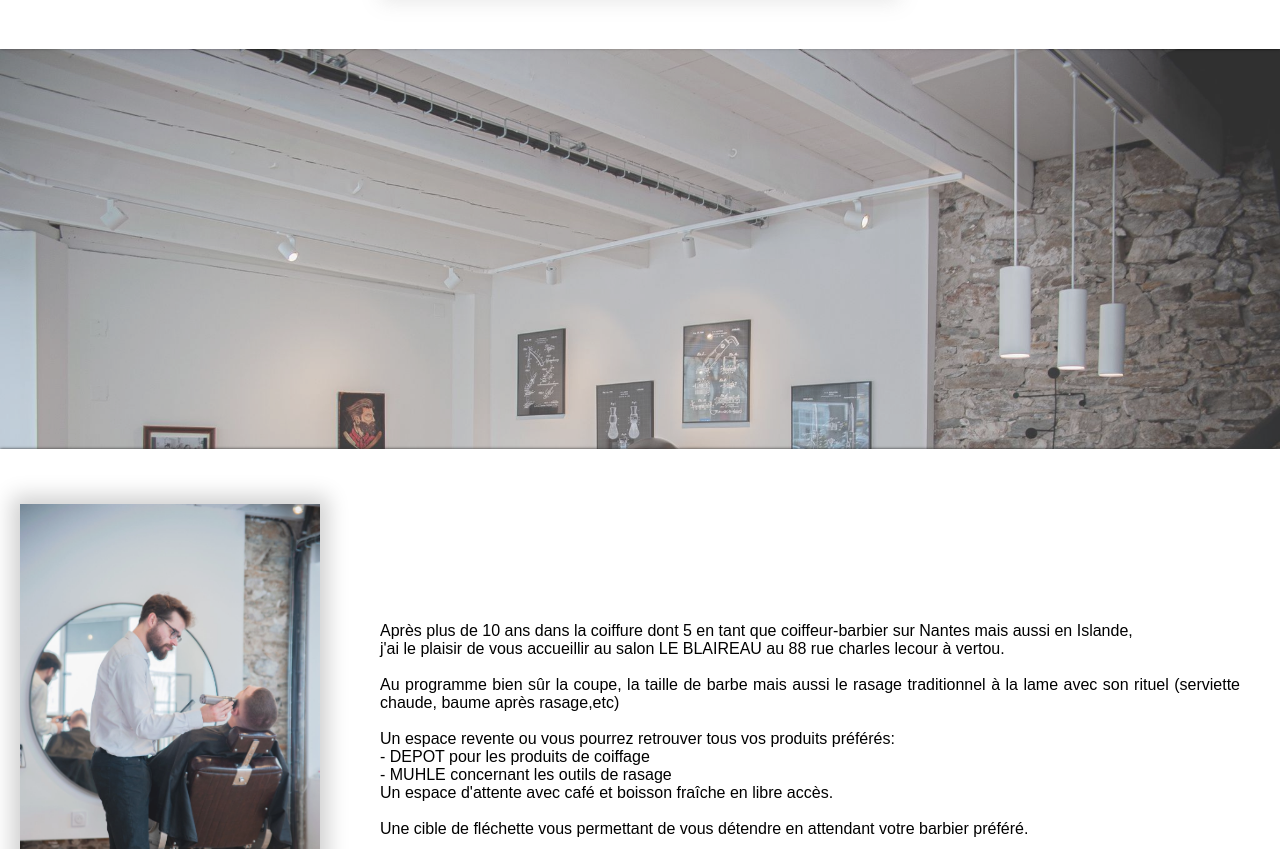
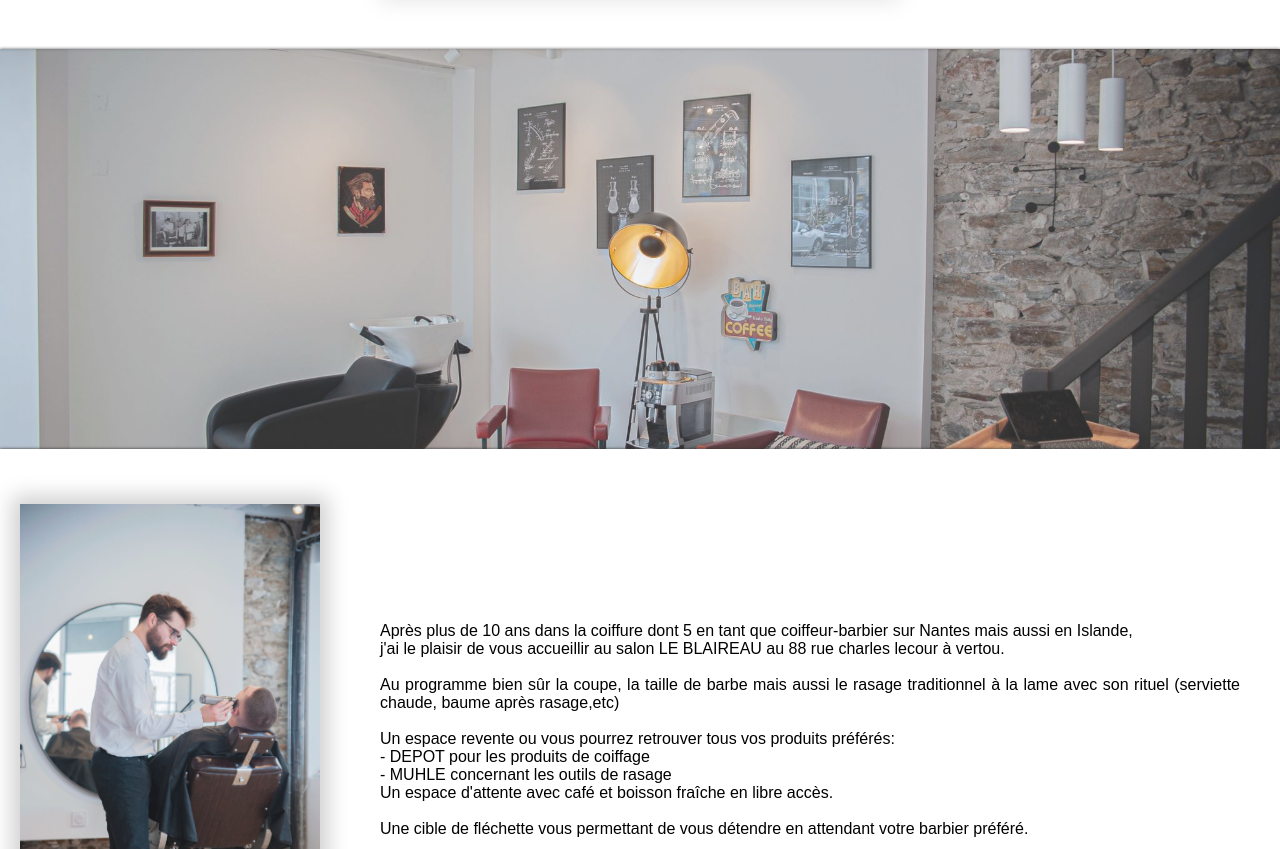
Before and after one commit to BaptisteM44/Le-Blaireau, a plain HTML site: page index.html in a window 1280 px wide. Shown: the part 1916-2765 px from the top of the page. Drawn offline with Linux system fonts and the light colour scheme; a web font is replaced by a local one.

Commit message:
try fix photo

```diff
--- a/main.scss
+++ b/main.scss
@@ -338,22 +338,15 @@
 /* END CARD */
 .section3{
     height: 400px;
-    background-image: url(images/salon2.jpg);
-    background-attachment: fixed;
+    background: url(images/salon2.jpg) fixed;
     background-size: cover;
-    background-repeat:no-repeat;
+    -moz-background-size: cover;
+    -webkit-background-size: cover;
+    -o-background-size: cover;
+    box-shadow: 0 0 3px #333;
+    background-position: center;
+    overflow: hidden;
     opacity: 0.8;
-    // height: 400px;
-    // background: url(images/salon2.jpg);
-    // background-attachment: fixed;
-    // background-size: cover;
-    // -moz-background-size: cover;
-    // -webkit-background-size: cover;
-    // -o-background-size: cover;
-    // box-shadow: 0 0 3px #333;
-    // background-position: center;
-    // overflow: hidden;
-    // opacity: 0.8;
 }
 
 .section4 {
```
Also changed, not shown: main.css, 1 other file.
